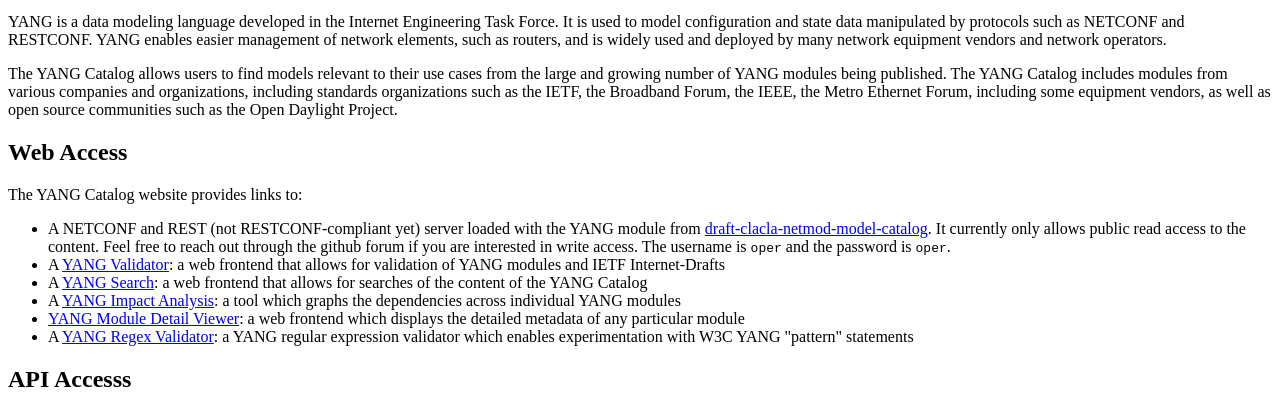
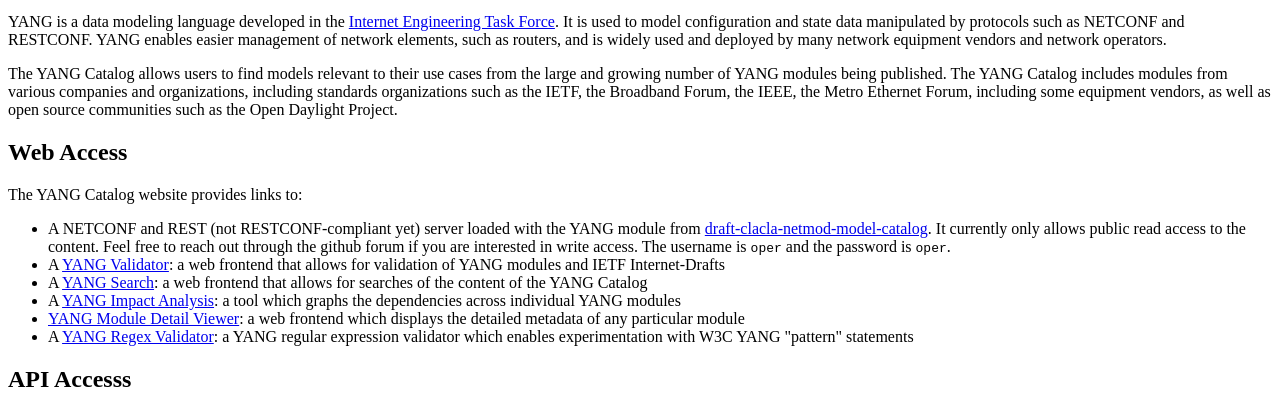
Before and after one commit to ghwood/YangCatalog-web_root, a plain HTML site: page index.html in a window 1280 px wide. Shown: the part 363-773 px from the top of the page. Drawn offline with Linux system fonts and the light colour scheme.

Commit message:
added a link to the IETF website.

```diff
--- a/index.html
+++ b/index.html
@@ -36,7 +36,7 @@
 
 				<article id="post-2" class="post-2 page type-page status-publish hentry">
 					<div class="entry-content">
-						<p class="lead">YANG is a data modeling language developed in the Internet Engineering Task Force. It is used to model configuration and state data manipulated by protocols such as NETCONF and RESTCONF. YANG enables easier management of network elements, such as routers, and is widely used and deployed by many network equipment vendors and network operators.</p>
+						<p class="lead">YANG is a data modeling language developed in the <a href="https://www.ietf.org">Internet Engineering Task Force</a>. It is used to model configuration and state data manipulated by protocols such as NETCONF and RESTCONF. YANG enables easier management of network elements, such as routers, and is widely used and deployed by many network equipment vendors and network operators.</p>
  						<p class="lead">The YANG Catalog allows users to find models relevant to their use cases from the large and growing number of YANG modules being published. The YANG Catalog includes modules from various companies and organizations, including standards organizations such as the IETF, the Broadband Forum, the IEEE, the Metro Ethernet Forum, including some equipment vendors, as well as open source communities such as the Open Daylight Project.</p>
 
  						<h2>Web Access</h2>
```
